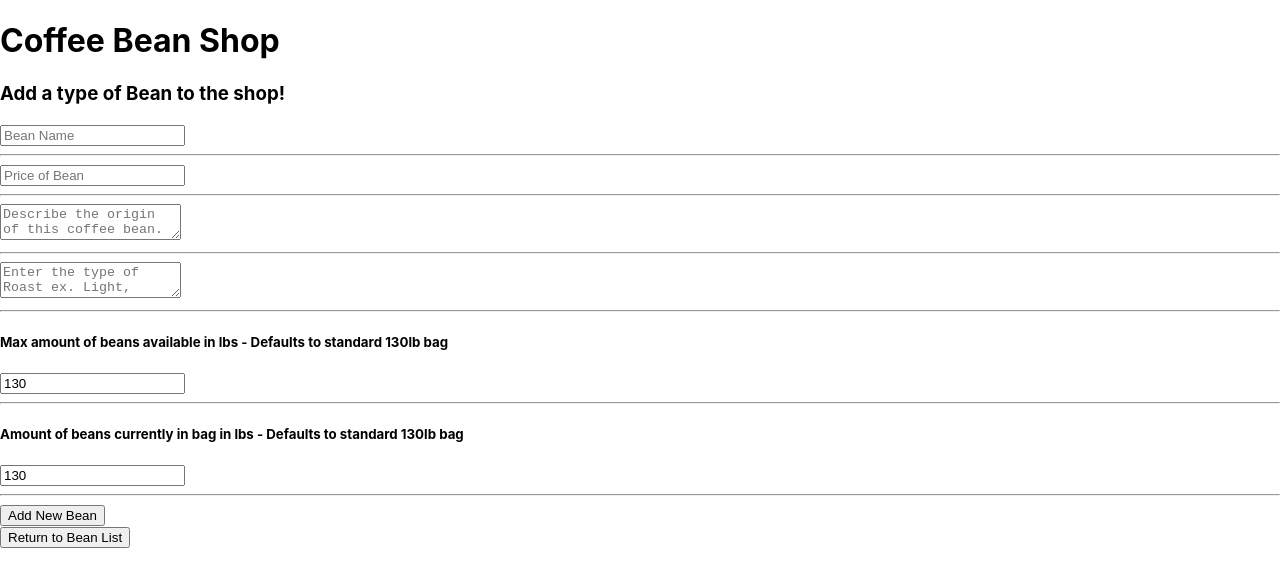
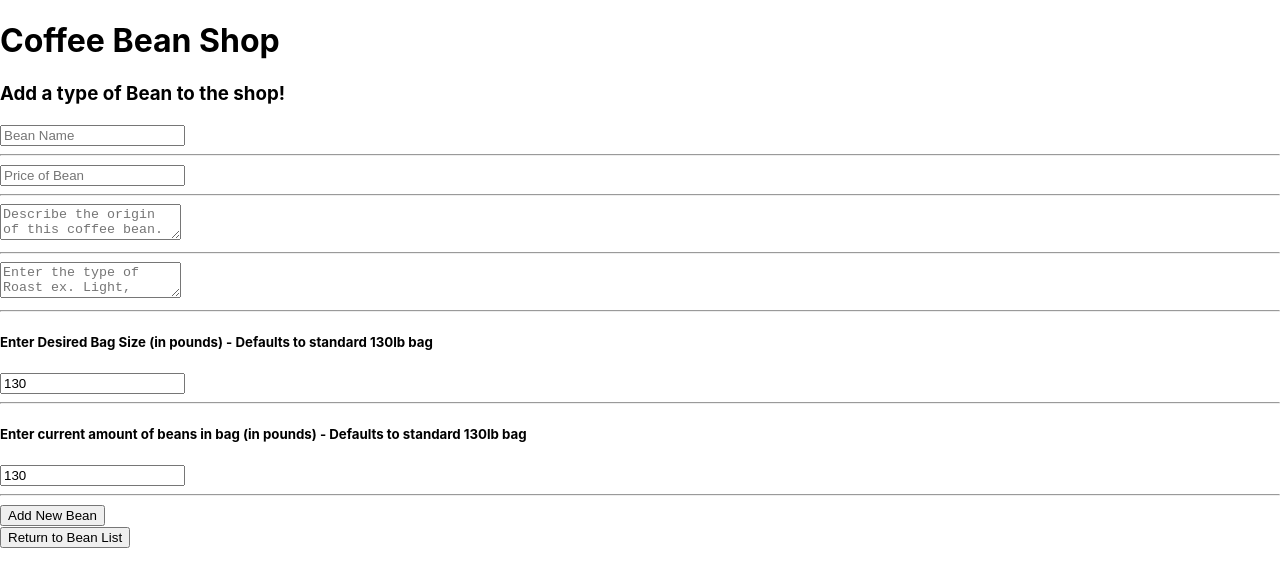
Before and after one commit to joeroaden/coffee-bean-tracker, a React (Create React App) app: page / in a window 1280 px wide. Both pictures are taken after a click on the button "Add Bean". Shown: the top 586 px of the page. Built offline with nearby package versions, Linux system fonts and the light colour scheme.

Commit message:
add clarification in the reusable form that you can customize size of bag

```diff
--- a/src/components/ReusableForm.js
+++ b/src/components/ReusableForm.js
@@ -24,14 +24,14 @@ function ReusableForm(props){
           name='roast'
           placeholder='Enter the type of Roast ex. Light, Medium, Dark' />
           <hr></hr>
-          <h5>Max amount of beans available in lbs - Defaults to standard 130lb bag</h5>
+          <h5>Enter Desired Bag Size (in pounds) - Defaults to standard 130lb bag</h5>
         <input
         type='number'
         min="0"
         name='beanCount'
         defaultValue='130' />
         <hr></hr>
-        <h5>Amount of beans currently in bag in lbs - Defaults to standard 130lb bag</h5>
+        <h5>Enter current amount of beans in bag (in pounds) - Defaults to standard 130lb bag</h5>
         <input
         type='number'
         min="0"
```
